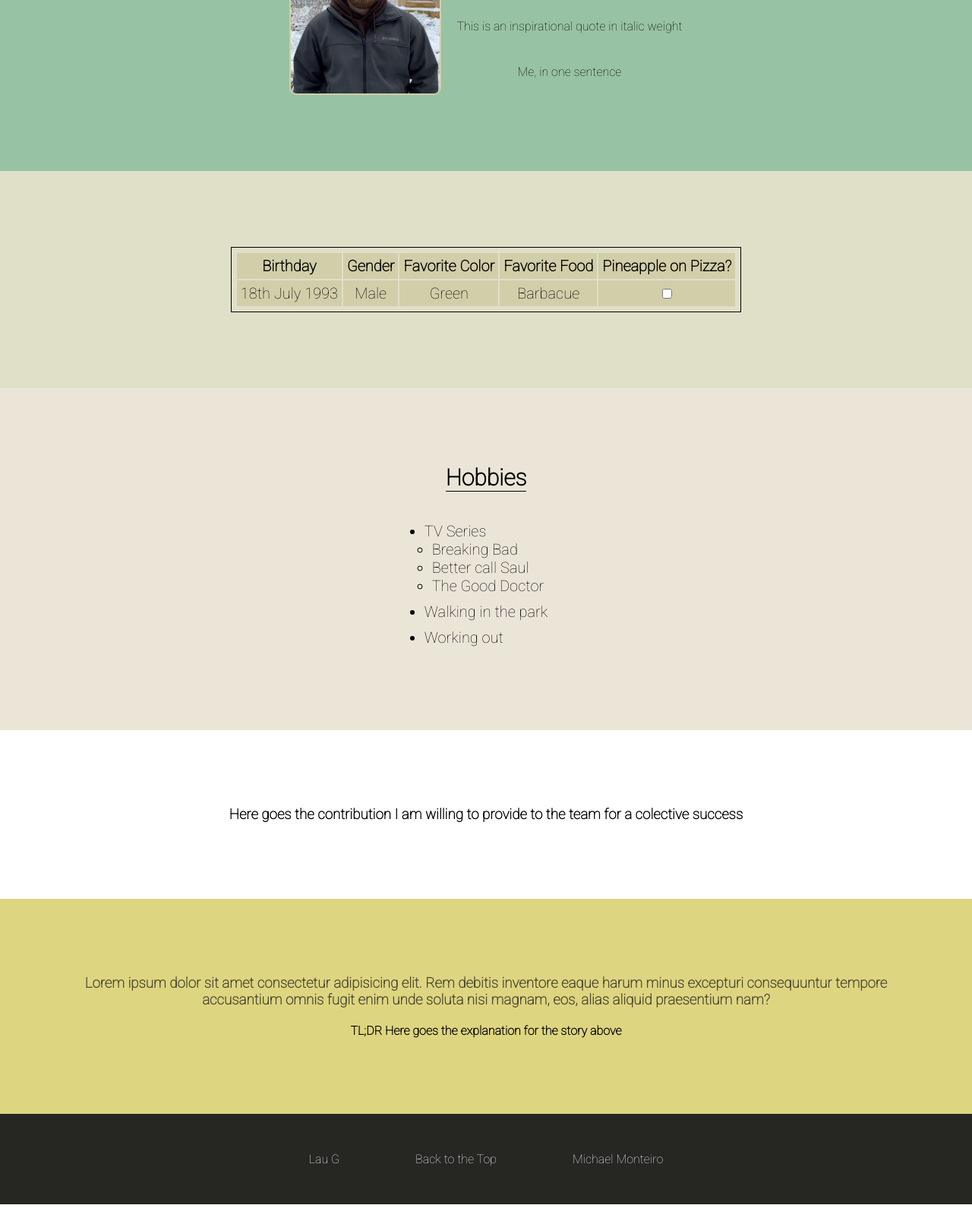
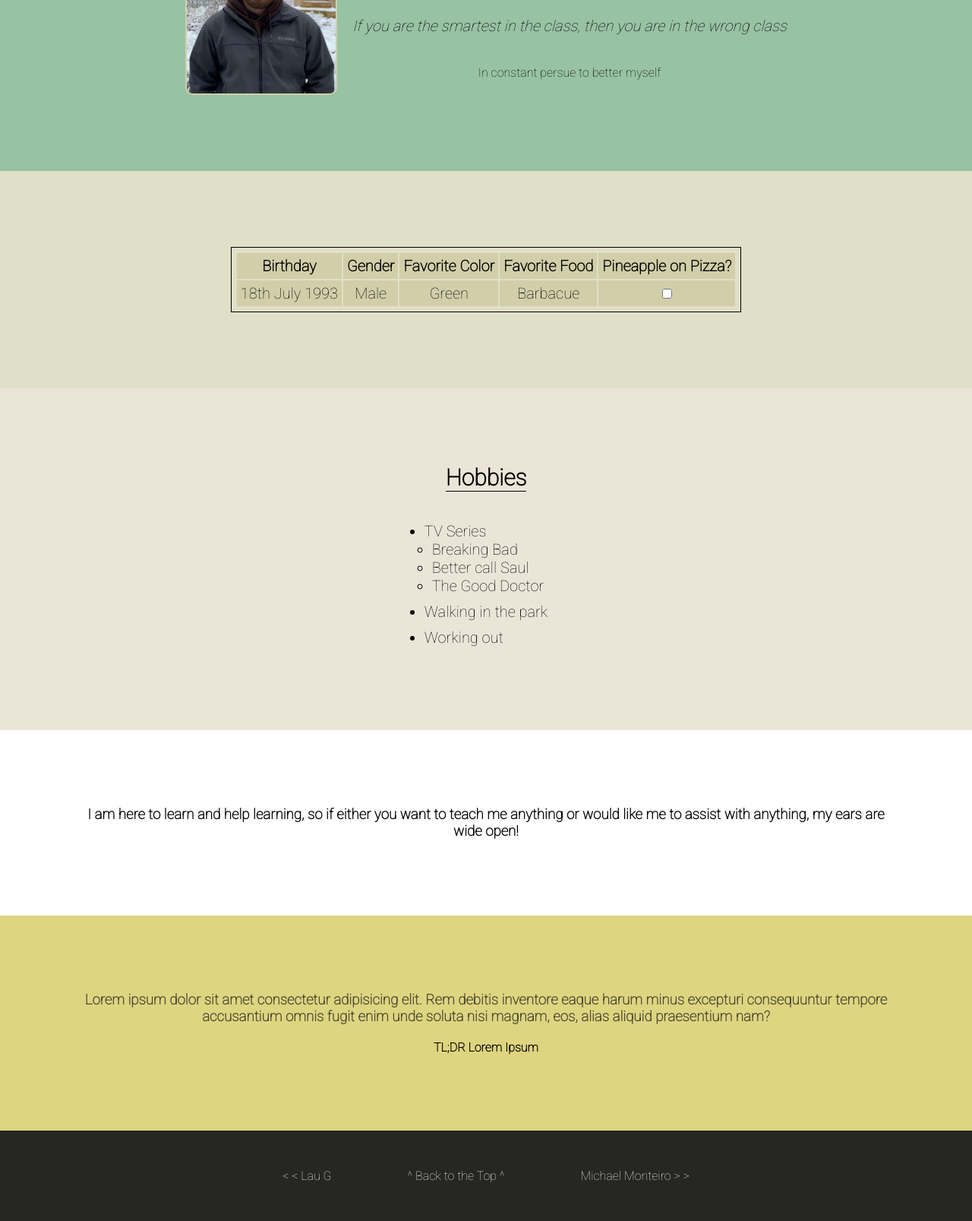
Before and after one commit to Gepoverlow/html_introduction, a plain HTML site: page index.html in a window 1280 px wide. Shown: the part 175-1782 px from the top of the page at 76% size. Before the commit the page ends 1760 px from the top, so only its background shows below. Drawn offline with Linux system fonts and the light colour scheme.

```diff
--- a/index.html
+++ b/index.html
@@ -19,8 +19,11 @@
         <img src="./85872740.jpeg" alt="lucas" />
         <div class="container-intro">
           <h1 id="name">Lucas Stocker</h1>
-          <p id="quote">This is an inspirational quote in italic weight</p>
-          <p id="me-sentence">Me, in one sentence</p>
+          <p id="quote">
+            If you are the smartest in the class, then you are in the wrong
+            class
+          </p>
+          <p id="me-sentence">In constant persue to better myself</p>
         </div>
       </div>
       <div class="container-table">
@@ -58,8 +61,9 @@
       </div>
       <div class="container-contribution">
         <h3 id="contribution-text">
-          Here goes the contribution I am willing to provide to the team for a
-          colective success
+          I am here to learn and help learning, so if either you want to teach
+          me anything or would like me to assist with anything, my ears are wide
+          open!
         </h3>
       </div>
       <div class="container-story">
@@ -69,13 +73,11 @@
           omnis fugit enim unde soluta nisi magnam, eos, alias aliquid
           praesentium nam?
         </h3>
-        <h4 id="story-explanation">
-          TL;DR Here goes the explanation for the story above
-        </h4>
+        <h4 id="story-explanation">TL;DR Lorem Ipsum</h4>
       </div>
       <footer class="links-container">
-        <a href="">Lau G</a><a href="">Back to the Top</a
-        ><a href="">Michael Monteiro</a>
+        <a href="">< < Lau G</a><a href=""> ^ Back to the Top ^ </a
+        ><a href="">Michael Monteiro > ></a>
       </footer>
     </div>
   </body>
--- a/styles.css
+++ b/styles.css
@@ -34,6 +34,11 @@ img {
   align-items: center;
 
   height: 200px;
+}
+
+#quote {
+  font-style: italic;
+  font-size: 20px;
 }
 
 .container-table {
```
